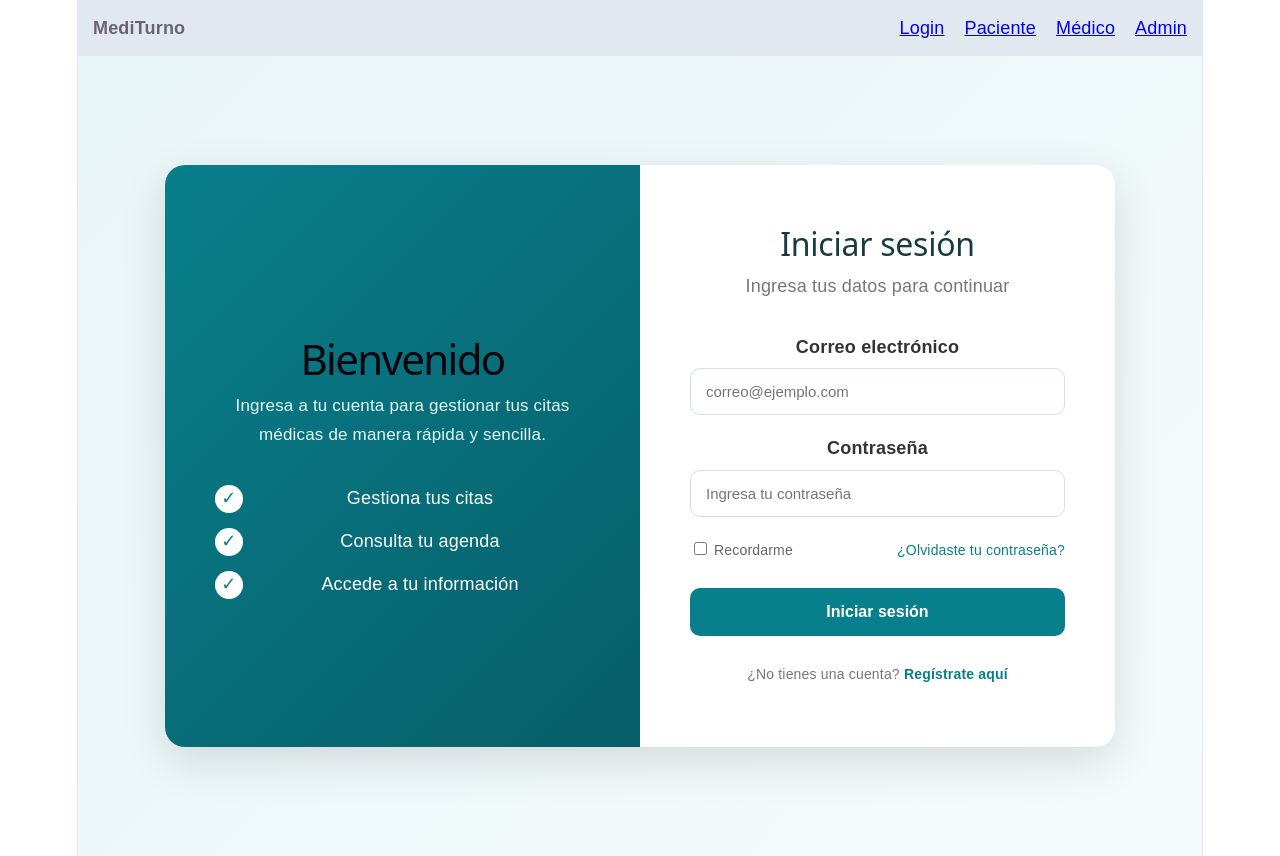
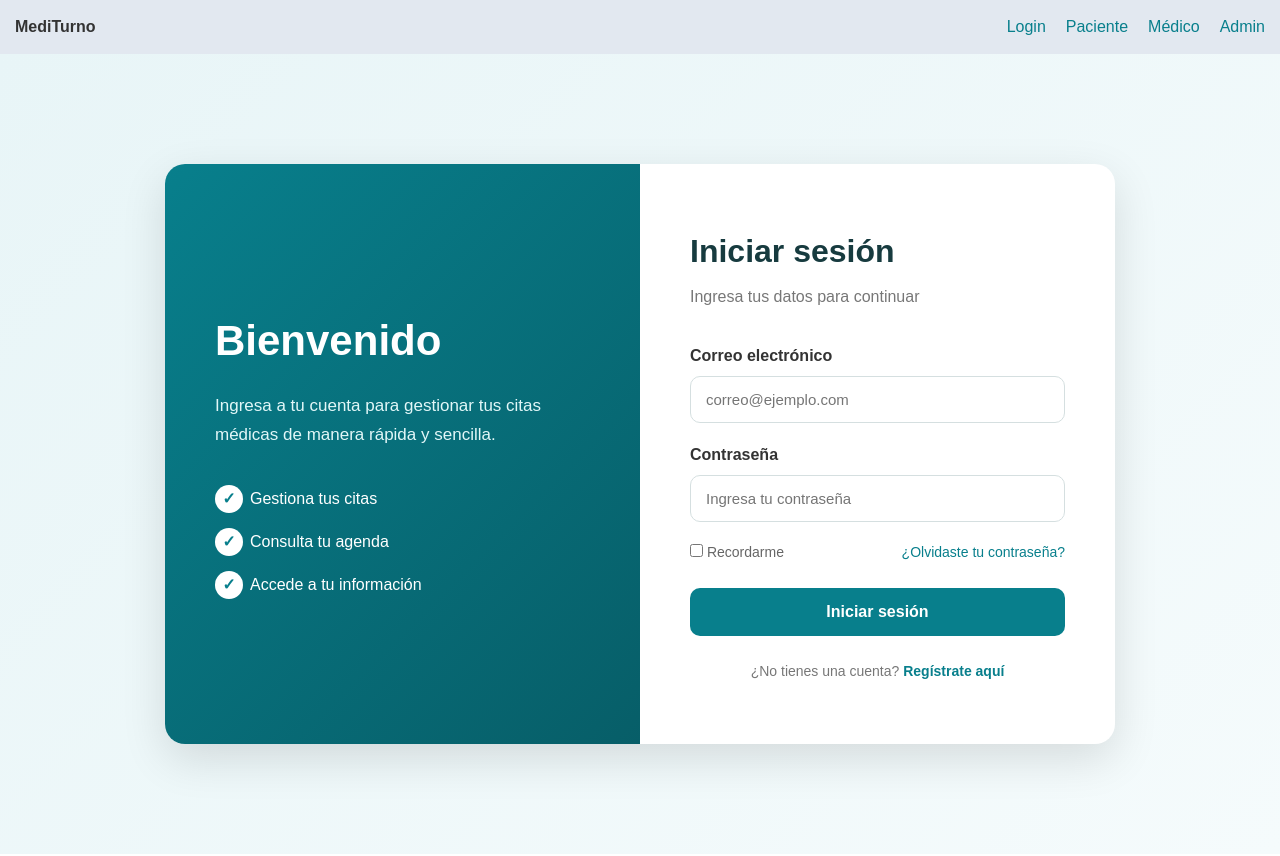
Before and after one commit to JosueBiminchumo/SistemaFrontend, a React (Vite) app: page /login in a window 1280 px wide. Built offline with nearby package versions, Linux system fonts and the light colour scheme.

Commit message:
feat(MED-25): agregar variables.css, globals.css y componente Button

```diff
--- a/src/index.css
+++ b/src/index.css
@@ -1,111 +1,2 @@
-:root {
-  --text: #6b6375;
-  --text-h: #08060d;
-  --bg: #fff;
-  --border: #e5e4e7;
-  --code-bg: #f4f3ec;
-  --accent: #aa3bff;
-  --accent-bg: rgba(170, 59, 255, 0.1);
-  --accent-border: rgba(170, 59, 255, 0.5);
-  --social-bg: rgba(244, 243, 236, 0.5);
-  --shadow:
-    rgba(0, 0, 0, 0.1) 0 10px 15px -3px, rgba(0, 0, 0, 0.05) 0 4px 6px -2px;
-
-  --sans: system-ui, 'Segoe UI', Roboto, sans-serif;
-  --heading: system-ui, 'Segoe UI', Roboto, sans-serif;
-  --mono: ui-monospace, Consolas, monospace;
-
-  font: 18px/145% var(--sans);
-  letter-spacing: 0.18px;
-  color-scheme: light dark;
-  color: var(--text);
-  background: var(--bg);
-  font-synthesis: none;
-  text-rendering: optimizeLegibility;
-  -webkit-font-smoothing: antialiased;
-  -moz-osx-font-smoothing: grayscale;
-
-  @media (max-width: 1024px) {
-    font-size: 16px;
-  }
-}
-
-@media (prefers-color-scheme: dark) {
-  :root {
-    --text: #9ca3af;
-    --text-h: #f3f4f6;
-    --bg: #16171d;
-    --border: #2e303a;
-    --code-bg: #1f2028;
-    --accent: #c084fc;
-    --accent-bg: rgba(192, 132, 252, 0.15);
-    --accent-border: rgba(192, 132, 252, 0.5);
-    --social-bg: rgba(47, 48, 58, 0.5);
-    --shadow:
-      rgba(0, 0, 0, 0.4) 0 10px 15px -3px, rgba(0, 0, 0, 0.25) 0 4px 6px -2px;
-  }
-
-  #social .button-icon {
-    filter: invert(1) brightness(2);
-  }
-}
-
-body {
-  margin: 0;
-}
-
-#root {
-  width: 1126px;
-  max-width: 100%;
-  margin: 0 auto;
-  text-align: center;
-  border-inline: 1px solid var(--border);
-  min-height: 100svh;
-  display: flex;
-  flex-direction: column;
-  box-sizing: border-box;
-}
-
-h1,
-h2 {
-  font-family: var(--heading);
-  font-weight: 500;
-  color: var(--text-h);
-}
-
-h1 {
-  font-size: 56px;
-  letter-spacing: -1.68px;
-  margin: 32px 0;
-  @media (max-width: 1024px) {
-    font-size: 36px;
-    margin: 20px 0;
-  }
-}
-h2 {
-  font-size: 24px;
-  line-height: 118%;
-  letter-spacing: -0.24px;
-  margin: 0 0 8px;
-  @media (max-width: 1024px) {
-    font-size: 20px;
-  }
-}
-p {
-  margin: 0;
-}
-
-code,
-.counter {
-  font-family: var(--mono);
-  display: inline-flex;
-  border-radius: 4px;
-  color: var(--text-h);
-}
-
-code {
-  font-size: 15px;
-  line-height: 135%;
-  padding: 4px 8px;
-  background: var(--code-bg);
-}
+@import './styles/variables.css';
+@import './styles/globals.css';
--- /dev/null
+++ b/src/styles/globals.css
@@ -0,0 +1,76 @@
+@import './variables.css';
+
+* {
+  box-sizing: border-box;
+  margin: 0;
+  padding: 0;
+}
+
+body {
+  font-family: var(--font-family-base);
+  color: var(--color-text-body);
+  background-color: var(--color-white);
+  line-height: 1.5;
+}
+
+a {
+  text-decoration: none;
+  color: var(--color-primary);
+}
+
+a:hover {
+  text-decoration: underline;
+}
+
+button {
+  font-family: inherit;
+  cursor: pointer;
+}
+
+input, select, textarea {
+  font-family: inherit;
+}
+
+ul, ol {
+  list-style: none;
+}
+
+img {
+  max-width: 100%;
+  display: block;
+}
+
+/* Utilidades comunes */
+
+.container {
+  width: 100%;
+  max-width: 1200px;
+  margin: 0 auto;
+  padding: 0 var(--spacing-md);
+}
+
+.text-center {
+  text-align: center;
+}
+
+.flex {
+  display: flex;
+}
+
+.flex-center {
+  display: flex;
+  align-items: center;
+  justify-content: center;
+}
+
+.flex-between {
+  display: flex;
+  align-items: center;
+  justify-content: space-between;
+}
+
+.card {
+  background: var(--color-white);
+  border-radius: var(--radius-lg);
+  box-shadow: var(--shadow-card);
+}
--- /dev/null
+++ b/src/styles/variables.css
@@ -0,0 +1,46 @@
+:root {
+  /* Colores principales */
+  --color-primary: #087f8c;
+  --color-primary-hover: #066a75;
+  --color-primary-dark: #075e68;
+  --color-primary-light: #e2f7f8;
+
+  /* Fondo */
+  --color-bg-gradient-start: #e8f5f7;
+  --color-bg-gradient-end: #f5fbfc;
+  --color-white: #ffffff;
+
+  /* Texto */
+  --color-text-dark: #173b3f;
+  --color-text-body: #333333;
+  --color-text-muted: #666666;
+  --color-text-light: #777777;
+
+  /* Bordes */
+  --color-border: #d5dfe0;
+
+  /* Estados (para citas: pendiente, confirmada, completada, cancelada) */
+  --color-success: #2e7d32;
+  --color-warning: #f9a825;
+  --color-danger: #d32f2f;
+  --color-info: #0288d1;
+
+  /* Tipografía */
+  --font-family-base: Arial, Helvetica, sans-serif;
+
+  /* Bordes redondeados */
+  --radius-sm: 8px;
+  --radius-md: 10px;
+  --radius-lg: 20px;
+
+  /* Sombras */
+  --shadow-card: 0 15px 45px rgba(0, 0, 0, 0.12);
+  --shadow-focus: 0 0 0 3px rgba(8, 127, 140, 0.1);
+
+  /* Espaciado */
+  --spacing-xs: 8px;
+  --spacing-sm: 15px;
+  --spacing-md: 20px;
+  --spacing-lg: 30px;
+  --spacing-xl: 50px;
+}
```
Also changed, not shown: src/components/common/Button.css (added, +47 -0 lines), src/components/common/Button.jsx (added, +23 -0 lines), 1 other file (tests, documents, lock files or other folders).
